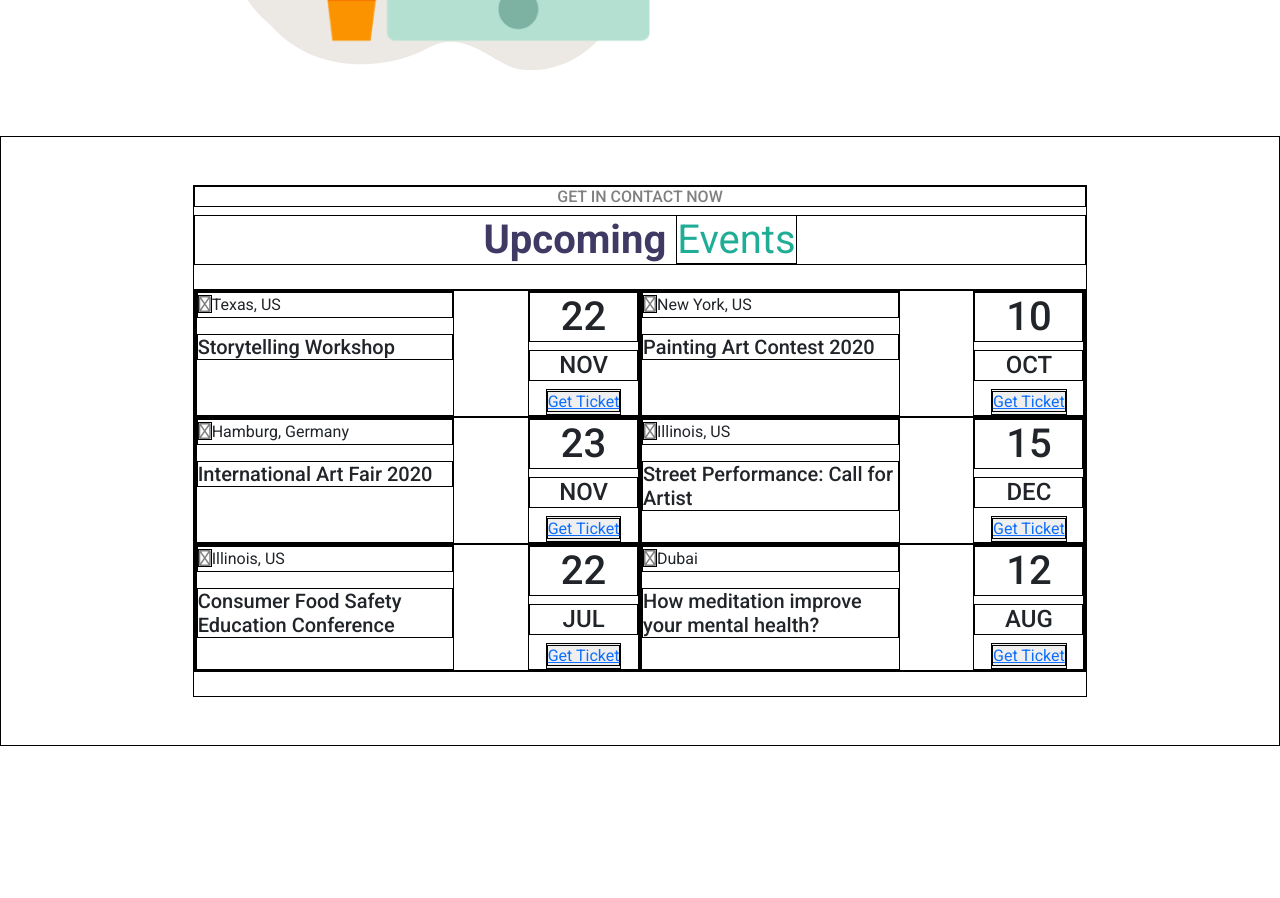
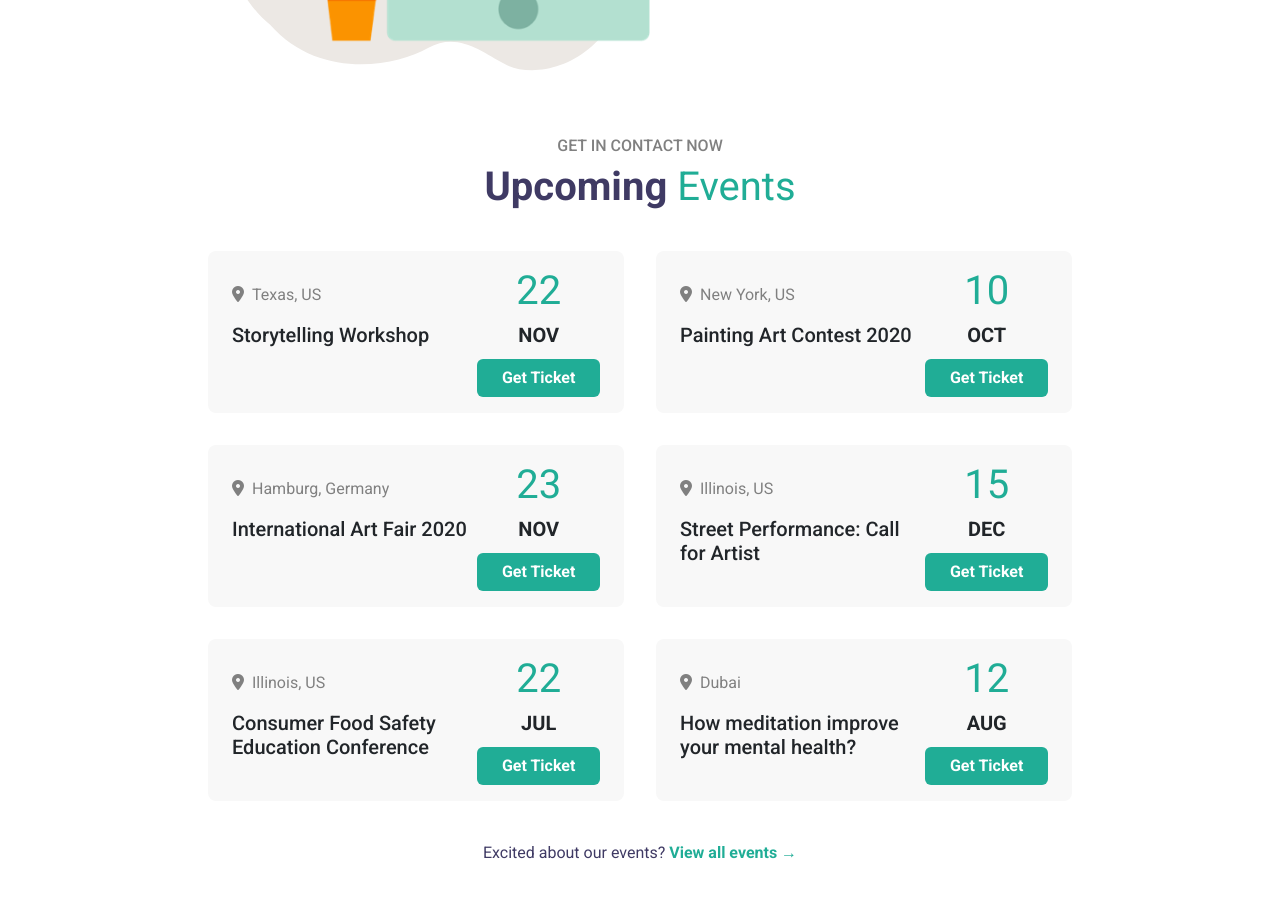
Before and after one commit to BernardoCosmi/proj-html-vuejs, a Vue app: page / in a window 1280 px wide. Shown: the part 4140-5038 px from the top of the page. Before the commit the page ends 4886 px from the top, so only its background shows below. Built offline with nearby package versions, Linux system fonts and the light colour scheme.

Commit message:
feat: upcoming events section

```diff
--- a/src/components/AppMain/AppMain.vue
+++ b/src/components/AppMain/AppMain.vue
@@ -5,6 +5,8 @@ import SectionThree from "./AppMainSection/SectionThree.vue"
 import SectionFour from "./AppMainSection/SectionFour.vue"
 import SectionFive from "./AppMainSection/SectionFive.vue"
 import SectionSix from "./AppMainSection/SectionSix.vue"
+import SectionSeven from "./AppMainSection/SectionSeven.vue"
+
 
 
 
@@ -21,7 +23,8 @@ export default {
     SectionThree,
     SectionFour,
     SectionFive,
-    SectionSix
+    SectionSix,
+    SectionSeven
   },
   data() {
     return {
@@ -38,6 +41,7 @@ export default {
   <SectionFour/>
   <SectionFive/>
   <SectionSix/>
+  <SectionSeven/>
 </template>
 
 <style lang="scss" scoped>
--- a/src/components/AppMain/AppMainSection/SectionSix.vue
+++ b/src/components/AppMain/AppMainSection/SectionSix.vue
@@ -12,44 +12,82 @@ export default {
 </script>
 
 <template>
-  <div>
-    <div class="section-container my-5">
+  <div class="overlay-effect-container">
+
+    <div class="section-container my-5 pb-4">
+
+      <!-- Subtitle -->
       <h5 class="section-subtitle text-center">
         get in contact now
       </h5>
 
+      <!-- Title -->
       <h1 class="section-title text-center">
         upcoming <span>events</span>
       </h1>
 
-      <div class="d-flex flex-wrap my-4">
+      <!-- Cards -->
+      <div class="d-flex flex-wrap my-4 justify-content-around">
         <div v-for="(event, index) in store.upcomingEvents" :key="index" class="col-6 d-flex justify-content-between">
 
-            <div class="col-7">
-              <p><i class="fa-regular fa-location-dot" style="color: #808080;"></i>{{ event.place }}</p>
-              <h5>{{ event.name }}</h5>
+            <div class="event-card rounded-3 d-flex col m-3 justify-content-between px-4 py-3">
+
+              <div class="col-8 mt-3">
+                <span class="position"><i class="fa-solid fa-location-dot me-2" style="color: #808080;"></i>{{ event.place }}</span>
+                <h5 class="mt-3">{{ event.name }}</h5>
               </div>
 
-            <div class="col-3 text-center">
-              <h1>
+              <div class="col-4 text-center">
+                <h1 class="event-day">
                   {{ event.day }}
                 </h1>
-              <h4>
+                <h5 class="fw-bold pb-1">
                   {{ event.month }}
-              </h4>
-              <button class="">
-                <a :href="`${event.link}`">Get Ticket</a>
+                </h5>
+                <button class="btn-ticket btn col-12">
+                  Get Ticket
                 </button>
               </div>
-
             </div>
         </div>
+      </div>
+
+      <!-- Link -->
+      <p class="all-events text-center mt-2 mb-5 pb-5">
+        Excited about our events? <a href="#">View all events &rarr;</a>
+      </p>
     </div>
   </div>
 </template>
 
 <style lang="scss" scoped>
 *{
-  border: 1px solid black;
+  // border: 1px solid black;
+}
+.overlay-effect-container{
+  border-radius: 70% 0% / 20% 0%;
+}
+.event-card{
+  background-color: #f8f8f8;
+}
+.btn-ticket{
+  background-color: #20ad96;
+  color: white;
+  font-weight: bolder;
+}
+.position{
+  color: grey;
+}
+.event-day{
+  color: #20ad96;
+  font-weight: 400;
+}
+.all-events{
+  color: #3f3a64;
+  a{
+    text-decoration: none;
+    color: #20ad96;
+    font-weight: bold;
+  }
 }
 </style>
--- a/src/store.js
+++ b/src/store.js
@@ -127,14 +127,12 @@ export const store = reactive({
             place: "Texas, US",
             day: "22",
             month: "NOV",
-            link: "#"
           },
           {
             name: "Painting Art Contest 2020",
             place: "New York, US",
             day: "10",
             month: "OCT",
-            link: "#"
           },
 
           {
@@ -142,28 +140,24 @@ export const store = reactive({
             place: "Hamburg, Germany",
             day: "23",
             month: "NOV",
-            link: "#"
           },
           {
             name: "Street Performance: Call for Artist",
             place: "Illinois, US",
             day: "15",
             month: "DEC",
-            link: "#"
           },
           {
             name: "Consumer Food Safety Education Conference",
             place: "Illinois, US",
             day: "22",
             month: "JUL",
-            link: "#"
           },
           {
             name: "How meditation improve your mental health?",
             place: "Dubai",
             day: "12",
             month: "AUG",
-            link: "#"
           }
     ]
 });
```
Lines whose indentation alone changed are shown as unchanged.
